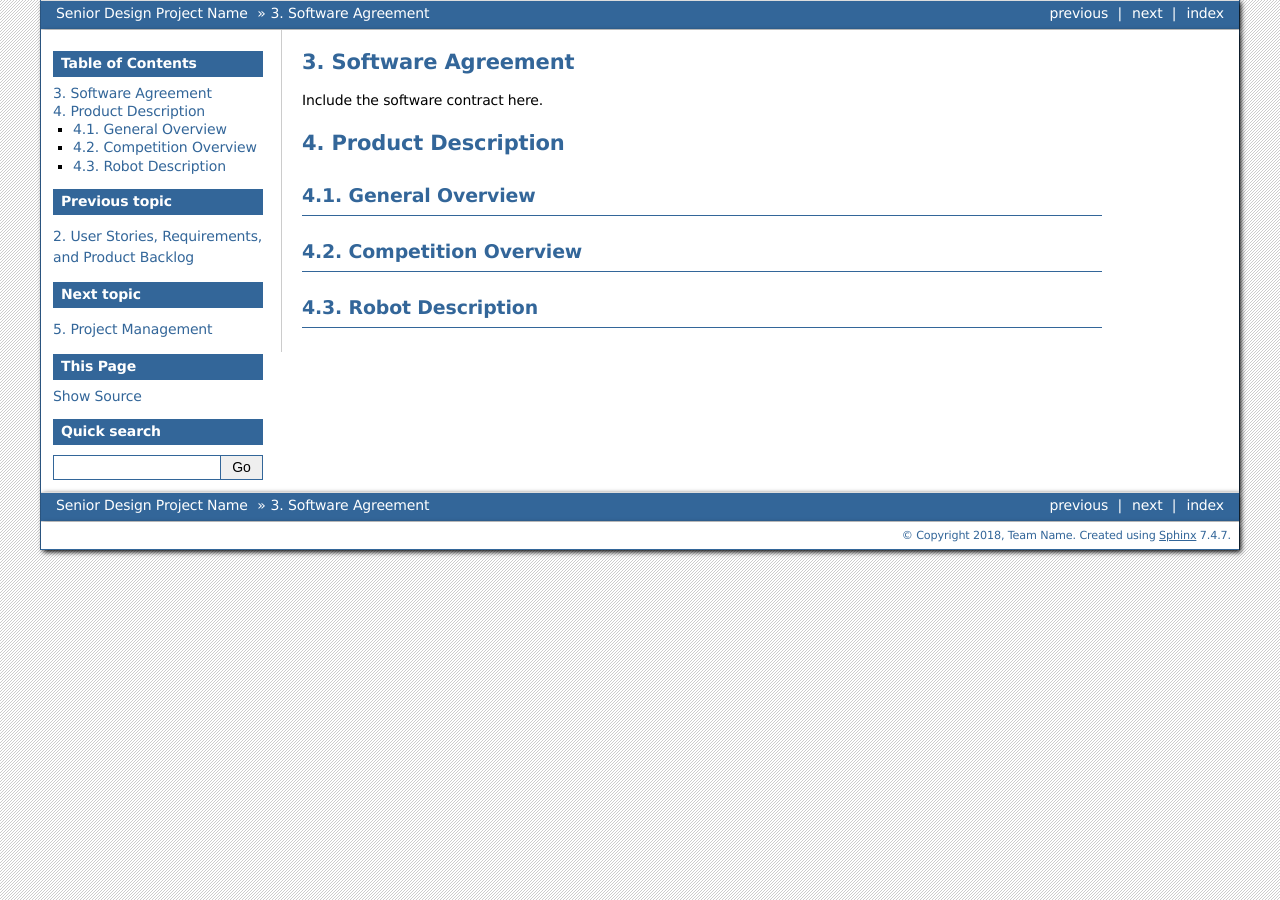
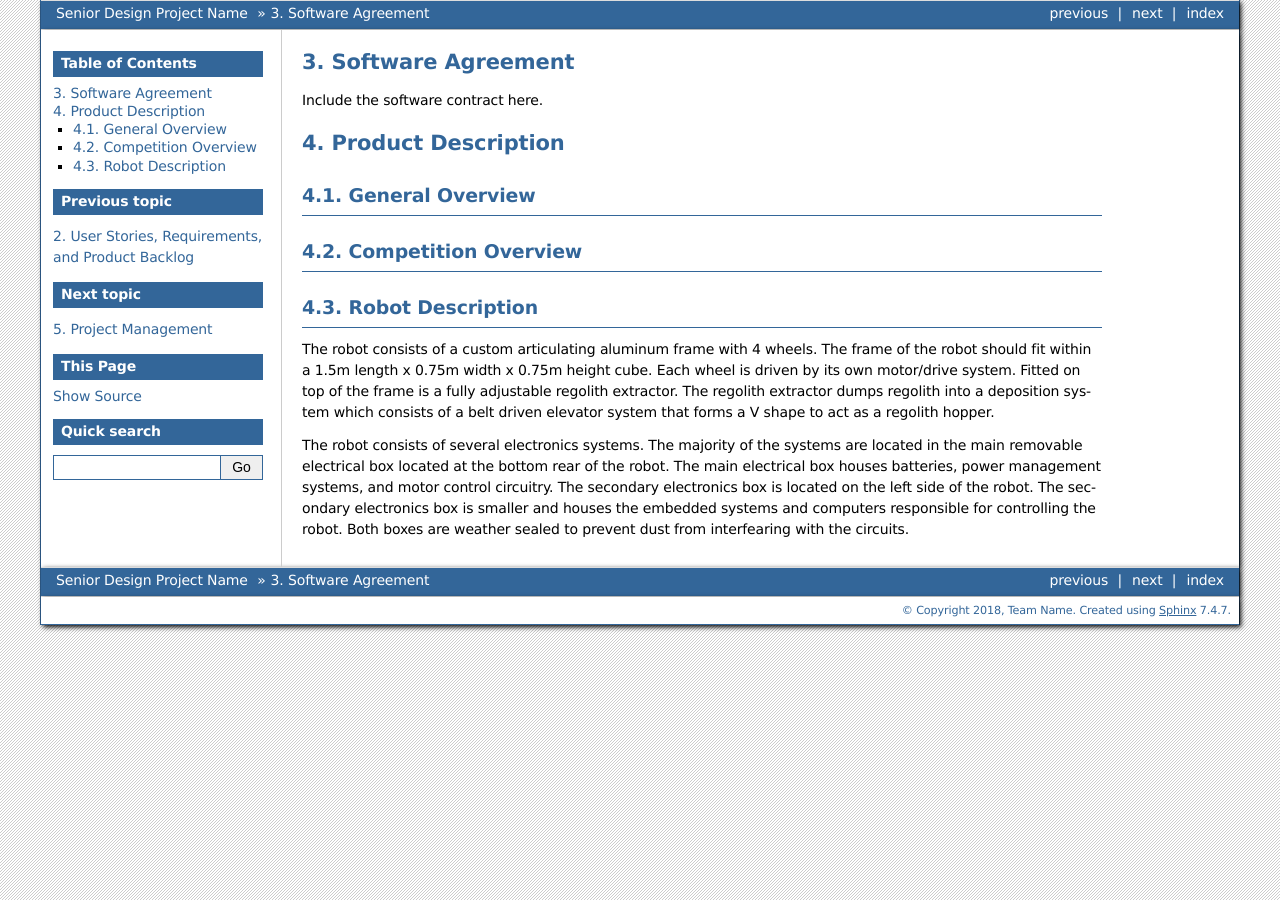
Before and after one commit to kaliRegenold/SeniorDesign, a Sphinx documentation site: the page built from DesignDoc/source/productdescription.rst, in a window 1280 px wide. Built offline with Sphinx 7.4.7, drawn with Linux system fonts in a browser that asks for light colours; pages that are not in the unit, such as notebooks, are missing from menus.

Commit message:
Added robot description section

```diff
--- a/DesignDoc/source/productdescription.rst
+++ b/DesignDoc/source/productdescription.rst
@@ -14,3 +14,18 @@ Competition Overview
 
 Robot Description
 ~~~~~~~~~~~~~~~~~
+
+The robot consists of a custom articulating aluminum frame with 4 wheels. The
+frame of the robot should fit within a 1.5m length x 0.75m width x 0.75m height
+cube. Each wheel is driven by its own motor/drive system. Fitted on top of the
+frame is a fully adjustable regolith extractor. The regolith extractor dumps
+regolith into a deposition system which consists of a belt driven elevator
+system that forms a V shape to act as a regolith hopper.
+
+The robot consists of several electronics systems.  The majority of the systems
+are located in the main removable electrical box located at the bottom rear of
+the robot. The main electrical box houses batteries, power management systems,
+and motor control circuitry. The secondary electronics box is located on the
+left side of the robot. The secondary electronics box is smaller and houses the
+embedded systems and computers responsible for controlling the robot. Both
+boxes are weather sealed to prevent dust from interfearing with the circuits.
```
